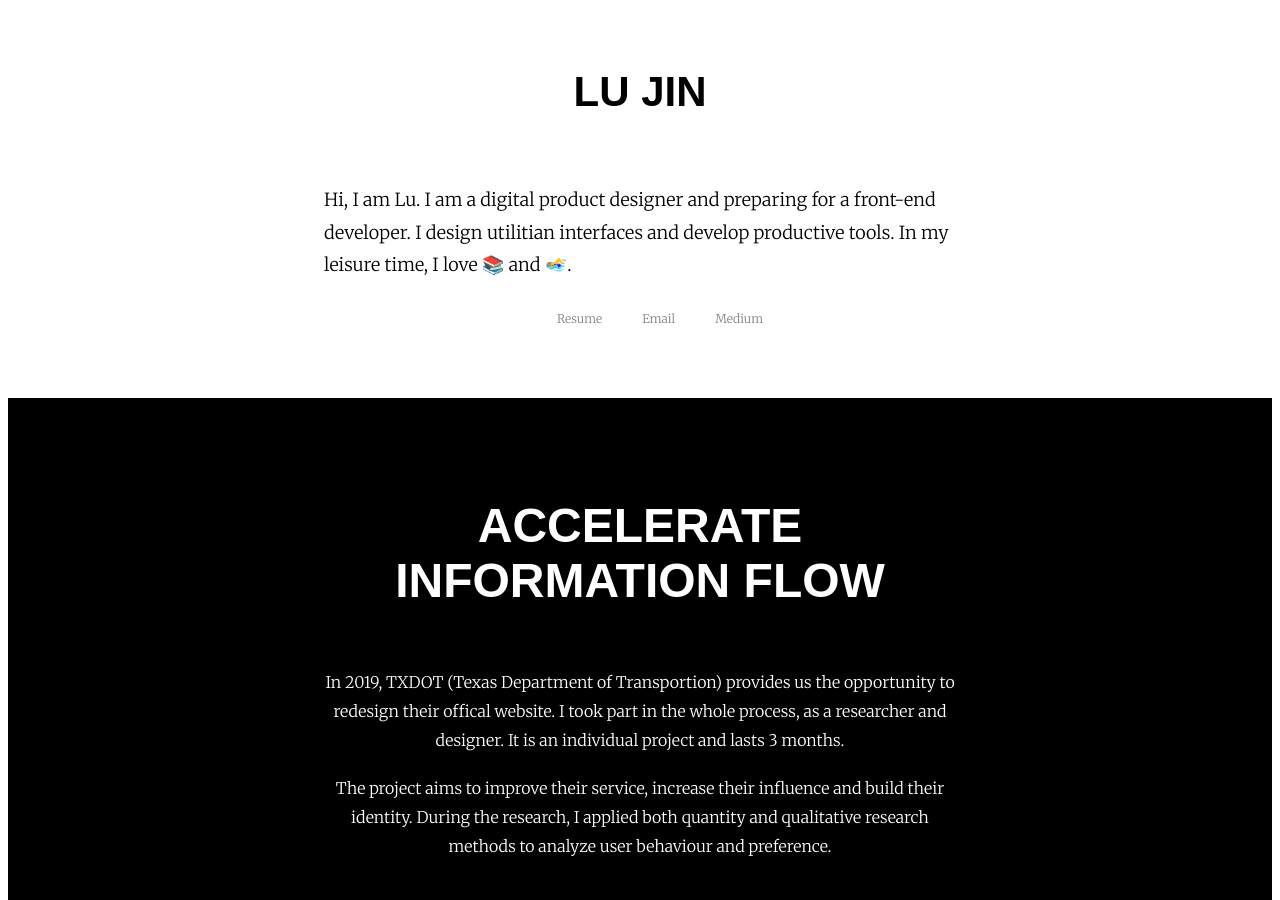
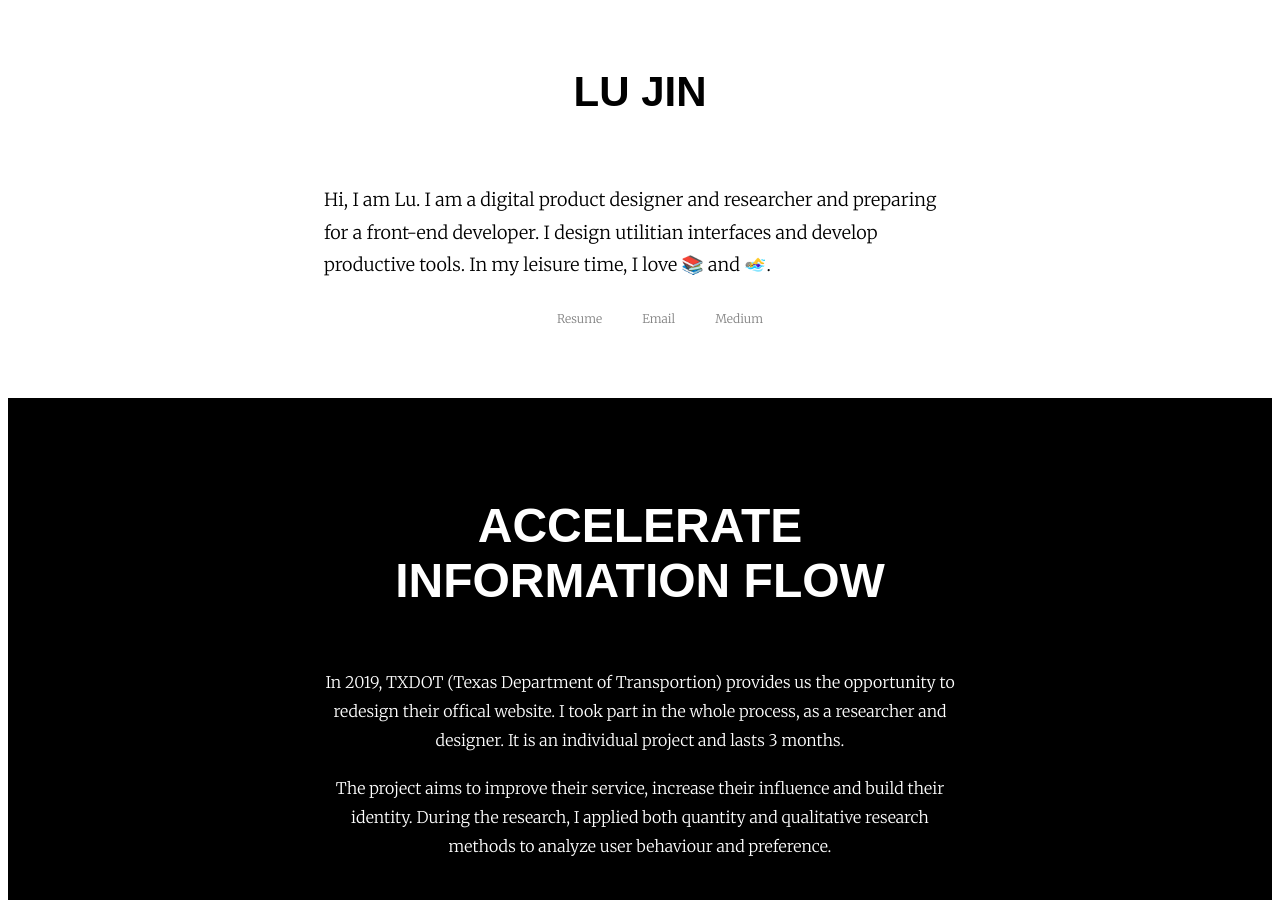
Before and after one commit to beforux/ShakeYourLove, a Jekyll site: the page index.html, which Jekyll copies as it is, in a window 1280 px wide and 900 px high. Built offline with Jekyll 4.4.1, drawn with Linux system fonts in a browser that asks for light colours; some web fonts are replaced.

Commit message:
Update index.html

```diff
--- a/index.html
+++ b/index.html
@@ -8,7 +8,7 @@
 <body>
 	<header>
 		<h1 class="name">Lu Jin</h1>
-		<p class="intro">Hi, I am Lu. I am a digital product designer and preparing for a front-end developer. I design utilitian interfaces and develop productive tools. In my leisure time, I love 📚 and 🏊‍♀️.</p>
+		<p class="intro">Hi, I am Lu. I am a digital product designer and researcher and preparing for a front-end developer. I design utilitian interfaces and develop productive tools. In my leisure time, I love 📚 and 🏊‍♀️.</p>
 	</header>
 
 	<div class="connection">
```
